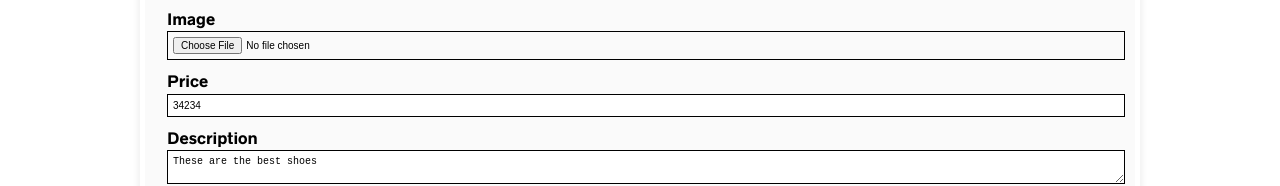
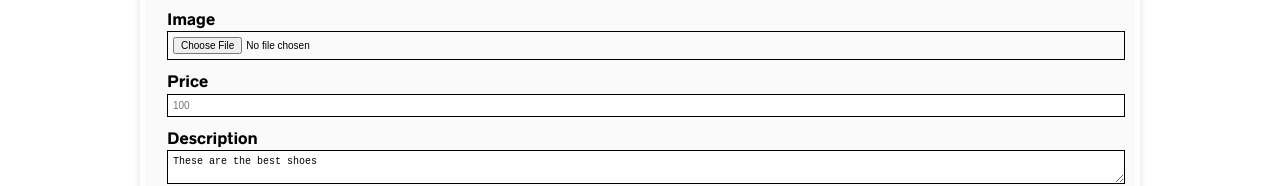
Before and after one commit to Marknjo/sickfits-lab, a Next.js app in the folder frontend/: page /sell in a window 1280 px wide. Shown: the part 318-504 px from the top of the page. Built offline with nearby package versions, Linux system fonts and the light colour scheme; what apollo-upload-client would draw is missing.

Commit message:
refactor(frontend): form input type to it's component ui element

```diff
--- a/frontend/components/sell/CreateProduct.tsx
+++ b/frontend/components/sell/CreateProduct.tsx
@@ -1,7 +1,7 @@
 import { FormEvent } from 'react'
 import { useCreateProduct } from '../../lib/graphql/hooks/useCreateProduct'
 import useForm from '../../lib/hooks/useForm'
-import { Form } from '../ui'
+import { Form, Input } from '../ui'
 import DisplayError from '../ui/ErrorMessage'
 
 interface FormOutputs {
@@ -34,46 +34,31 @@ const CreateProduct = () => {
 
   return (
     <Form onSubmitHandler={submitHandler} error={error} loading={loading}>
-      <label>
-        Name
-        <input
-          required
-          aria-required
-          id='name'
-          type='text'
-          name='name'
+      <Input
+        uniqueName='name'
         value={inputs.name}
         placeholder='product title'
-          onChange={inputChangeHandler}
-          // onBlur={blurInputHandler}
+        onChangeHandler={inputChangeHandler}
+        isRequired={true}
       />
-      </label>
 
-      <label>
-        Image
-        <input
-          required
-          aria-required
-          id='image'
+      <Input
+        uniqueName='image'
         type='file'
-          name='image'
-          onChange={inputChangeHandler}
+        onChangeHandler={inputChangeHandler}
+        isRequired={true}
       />
-      </label>
 
-      <label>
-        Price
-        <input
-          required
-          aria-required
-          id='price'
-          type='text'
-          name='price'
-          value={inputs.price}
-          placeholder='100'
-          onChange={inputChangeHandler}
+      <Input
+        uniqueName='price'
+        type='number'
+        onChangeHandler={inputChangeHandler}
+        isRequired={true}
+        placeholder={'100'}
+        options={{
+          min: 1,
+        }}
       />
-      </label>
 
       <label>
         Description
--- /dev/null
+++ b/frontend/components/ui/form/Input.tsx
@@ -0,0 +1,42 @@
+import { DetailedHTMLProps, FormEvent, InputHTMLAttributes } from 'react'
+import { uppercaseFirstLetter } from '../../../lib'
+
+interface FormInputProps {
+  isRequired?: boolean
+  uniqueName: string
+  type?: string
+  value?: string
+  placeholder?: string
+  onChangeHandler: (event: FormEvent<HTMLInputElement>) => void
+  options?: DetailedHTMLProps<
+    InputHTMLAttributes<HTMLInputElement>,
+    HTMLInputElement
+  >
+}
+
+export function Input({
+  isRequired,
+  uniqueName,
+  type,
+  value,
+  placeholder,
+  onChangeHandler,
+  options,
+}: FormInputProps) {
+  return (
+    <label>
+      {uppercaseFirstLetter(uniqueName)}
+      <input
+        required={isRequired || !!isRequired}
+        aria-required={isRequired || !!isRequired}
+        id={uniqueName}
+        type={type || 'text'}
+        name={uniqueName}
+        {...(type === 'file' ? {} : { value })}
+        {...(type === 'file' ? {} : { placeholder: placeholder || uniqueName })}
+        onChange={onChangeHandler}
+        {...options}
+      />
+    </label>
+  )
+}
--- a/frontend/components/ui/index.ts
+++ b/frontend/components/ui/index.ts
@@ -1 +1,2 @@
 export { Form } from './form/Form'
+export { Input } from './form/Input'
--- /dev/null
+++ b/frontend/lib/index.ts
@@ -0,0 +1 @@
+export { uppercaseFirstLetter } from './uppercaseFirstLetter'
--- /dev/null
+++ b/frontend/lib/uppercaseFirstLetter.ts
@@ -0,0 +1,3 @@
+export const uppercaseFirstLetter = (word: string) => {
+  return word.charAt(0).toUpperCase() + word.slice(1).toLowerCase()
+}
```
Lines whose indentation alone changed are shown as unchanged.
